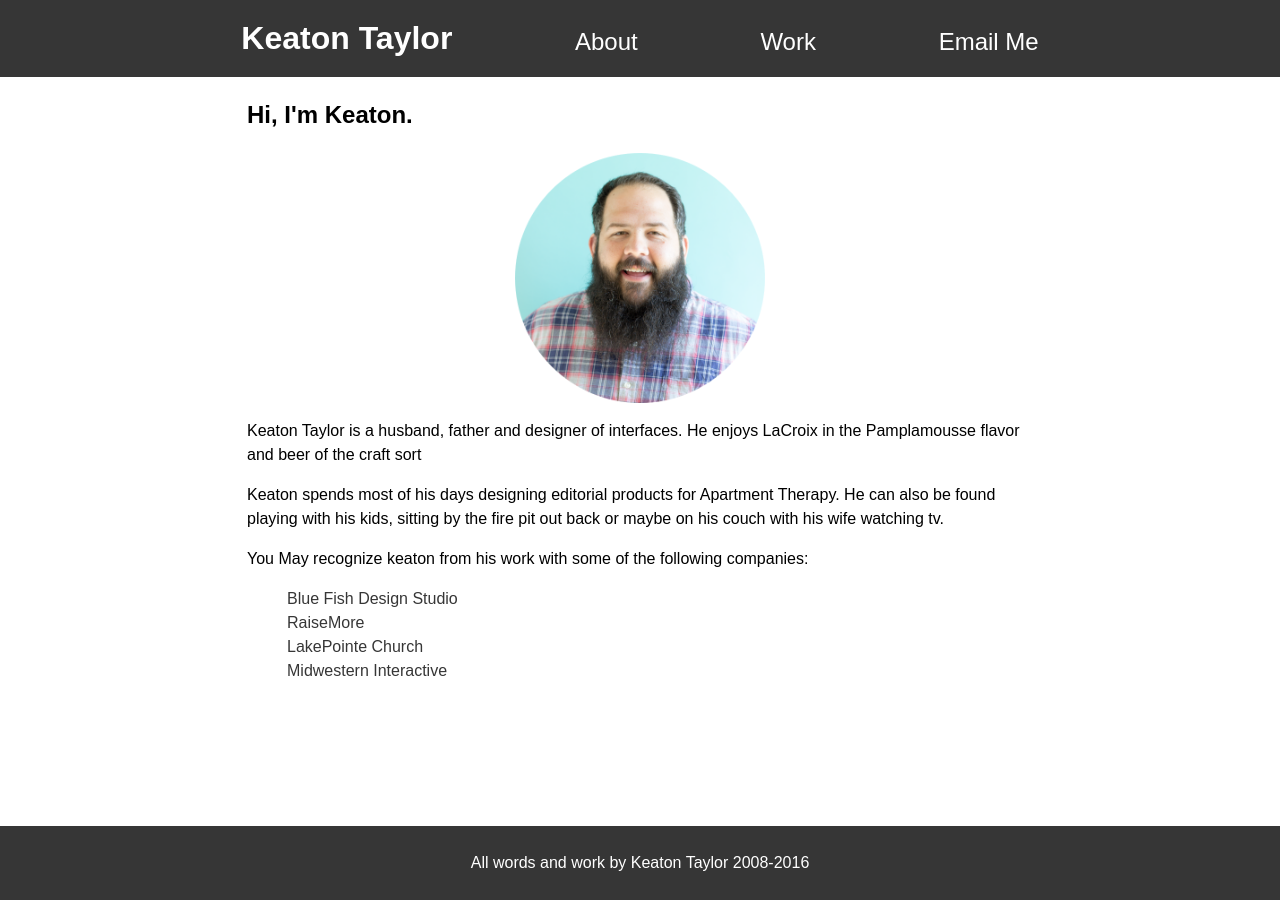
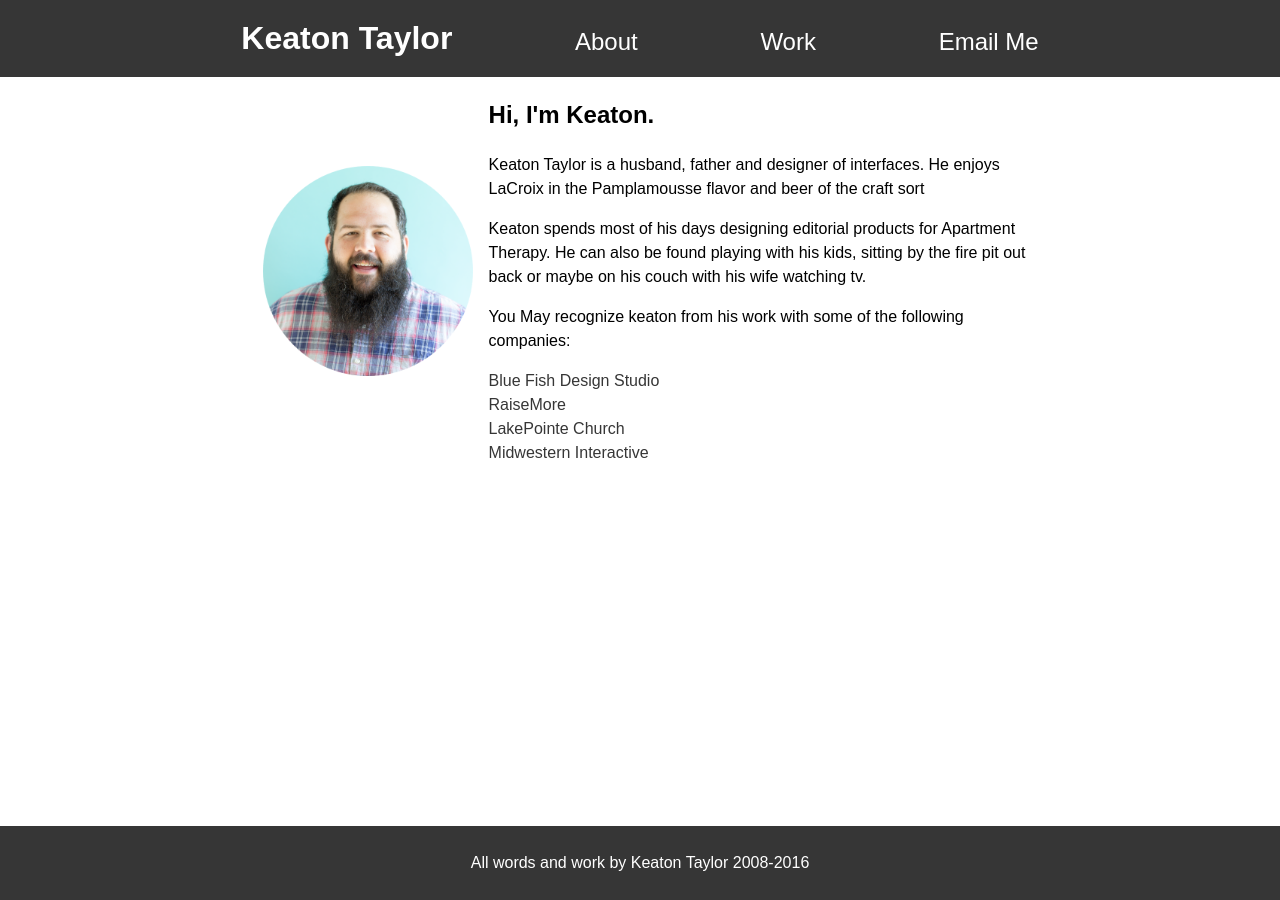
Before and after one commit to keaton-taylor/keaton-taylor, a Jekyll site: the page built from about.md, in a window 1280 px wide. Built offline with Jekyll 4.4.1, drawn with Linux system fonts in a browser that asks for light colours.

Commit message:
adding some flexy things

```diff
--- a/_layouts/about.html
+++ b/_layouts/about.html
@@ -5,9 +5,12 @@
   <body>
     <main class="PageContent" aria-label="Content">
       <div class="AboutPage PostWell">
+        <div class="AboutPage__image">
+          <img src="/assets/images/keaton-image.png" alt="the writer of this nonsense">
+        </div>
+        <div class="AboutPage__info">
           <h2 class="AboutPage__title">Hi, I'm Keaton.</h2>
-        <img class="AboutPage__image" src="/assets/images/keaton-image.png" alt="the writer of this nonsense">
-        <article class="AboutPage__info">
+          <article>
             <p>Keaton Taylor is a husband, father and designer of interfaces. He enjoys LaCroix in the Pamplamousse flavor and beer of the craft sort</p>
             <p>Keaton spends most of his days designing editorial products for Apartment Therapy. He can also be found playing with his kids, sitting by the fire pit out back or maybe on his couch with his wife watching tv.</p>
             <p>You May recognize keaton from his work with some of the following companies:</p>
@@ -19,6 +22,7 @@
             </ul>
           </article>
         </div>
+      </div>
     </main>
 
 {% include footer.html %}
--- a/public/_scss/_about.scss
+++ b/public/_scss/_about.scss
@@ -1,6 +1,19 @@
 .AboutPage {
+  display: flex;
+  flex-direction: column;
+  align-items: center;
+
+  @include breakpoint(medium) {
+    flex-direction: row;
+    align-items: left;
+  }
+
   &__image {
-    max-width: 250px !important;
+    padding: 1em;
+    max-width: 75%;
+    margin: 0 auto;
+  }
 
+  &__info {
   }
 }
--- a/public/_scss/_reset.scss
+++ b/public/_scss/_reset.scss
@@ -186,7 +186,6 @@ img {
   border: 0;
   max-width: 100%;
   display: block;
-  margin: 1em 0;
 }
 
 /**
@@ -430,4 +429,6 @@ th {
    ========================================================================== */
 ul, li {
   list-style: none;
+  margin: 0;
+  padding: 0;
 }
```
Lines whose indentation alone changed are shown as unchanged.
